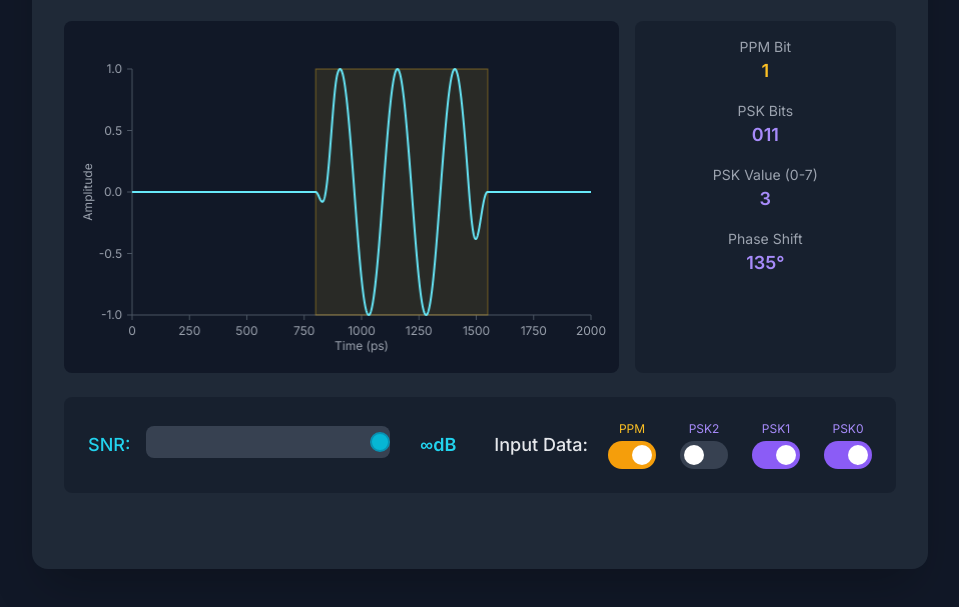
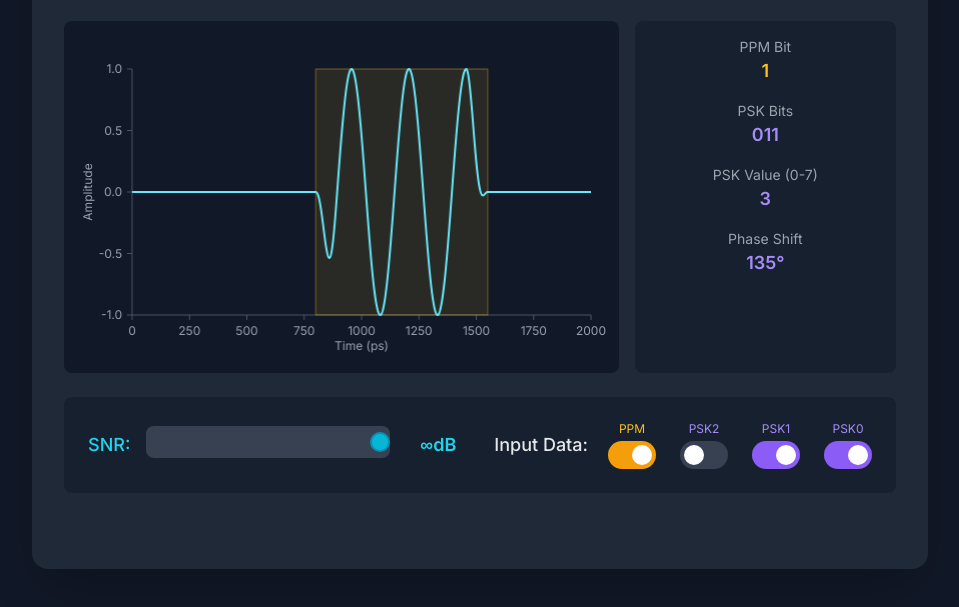
Before and after one commit to Ken-2511/ppm-psk-visualize, a plain HTML site: page index.html in a window 1280 px wide. Shown: the part 167-774 px from the top of the page, without its empty margins (160-1119 px from the left). Drawn offline with nearby package versions, Linux system fonts and the light colour scheme.

Commit message:
修正了时间计算逻辑，将相对时间转换为秒以提高精度，优化了信号处理过程。

```diff
--- a/index.html
+++ b/index.html
@@ -329,8 +329,8 @@
                     let amplitude = 0;
 
                     if (t_ps >= ppmWindow.start && t_ps <= ppmWindow.end) {
-                        const t_sec = t_ps * 1e-12;
-                        const carrier = Math.cos(TWO_PI * F_C * t_sec + phase);
+                        const t_rel_sec = (t_ps - ppmWindow.start) * 1e-12;
+                        const carrier = Math.cos(TWO_PI * F_C * t_rel_sec + phase);
 
                         // Apply window for smoothing
                         const pulseTimeIndex = (t_ps - ppmWindow.start) / TIME_STEP_PS;
```
